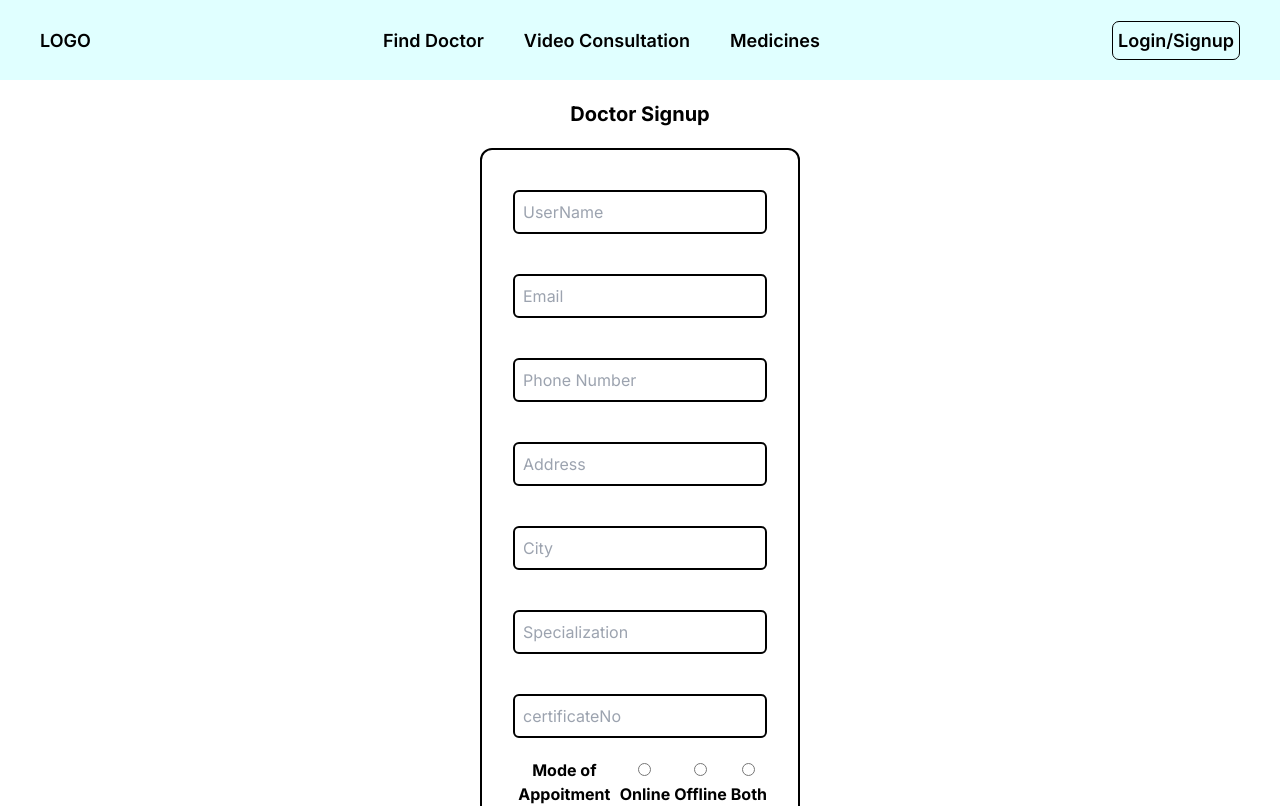
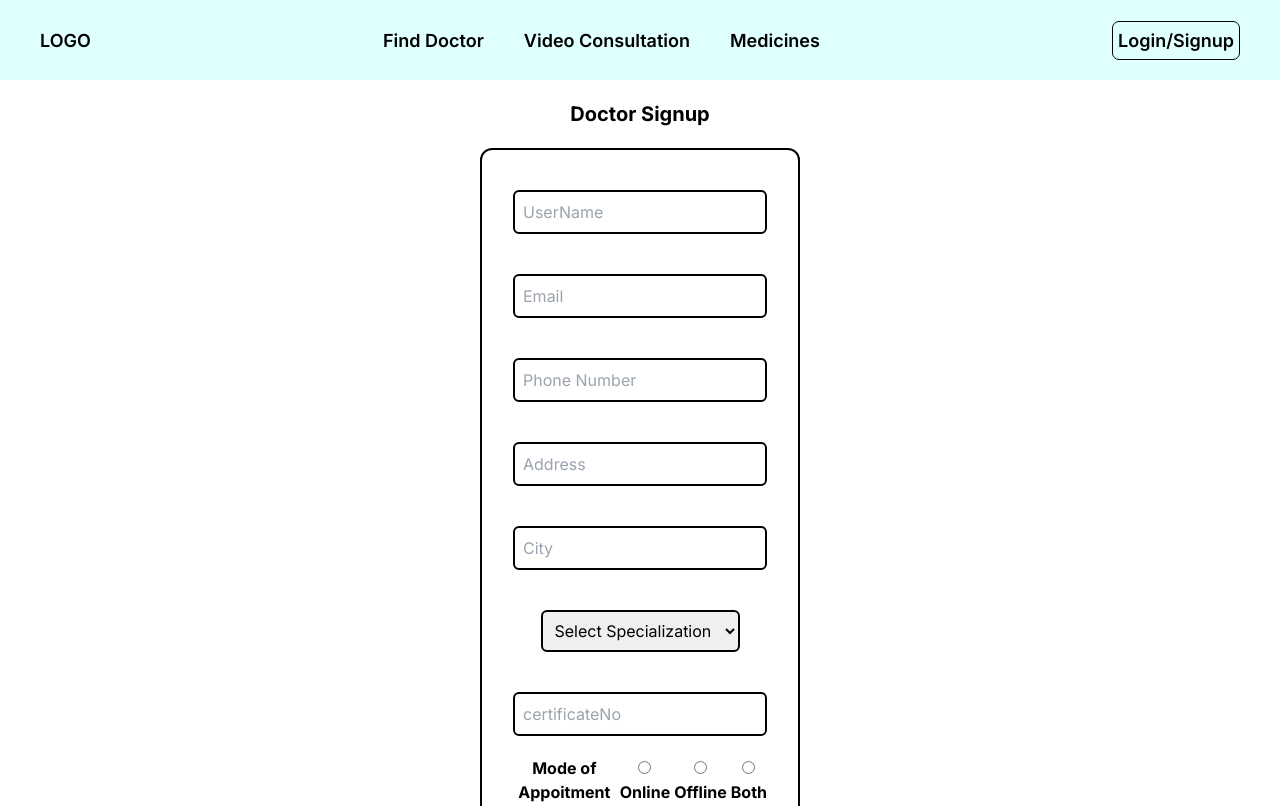
Before and after one commit to Jigyansh2468/MediConnect, a Next.js app: page /SignupD in a window 1280 px wide. Shown: the top 806 px of the page. Built offline with nearby package versions, Linux system fonts and the light colour scheme.

Commit message:
specialization drop down done in doctor singup

```diff
--- a/app/SignupD/page.js
+++ b/app/SignupD/page.js
@@ -105,7 +105,7 @@ const SignupD = () => {
   };
   const handleSubmit = (e) => {
     e.preventDefault();
-    console.log(input);
+    // console.log(input);
     if (input.password !== input.cnfrmpass) {
       alert("Password and Confirm Password do not match.");
     } else {
@@ -214,15 +214,39 @@ const SignupD = () => {
                 className="my-5 p-2 rounded-md border-2 border-black"
                 required
               />
-              <input
-                type="text"
-                placeholder="Specialization"
+              <select
                 name="specialization"
                 value={input.specialization}
                 onChange={onInputChange}
                 className="my-5 p-2 rounded-md border-2 border-black"
                 required
-              />
+              >
+                <option value="">Select Specialization</option>
+                <option value="Internal medicine">Internal medicine</option>
+                <option value="General surgery">General surgery</option>
+                <option value="Family medicine">Family medicine</option>
+                <option value="Otorhinolaryngology">Otorhinolaryngology</option>
+                <option value="Pediatrics">Pediatrics</option>
+                <option value="Dermatology">Dermatology</option>
+                <option value="Surgeon">Surgeon</option>
+                <option value="Emergency medicine">Emergency medicine</option>
+                <option value="Ophthalmology">Ophthalmology</option>
+                <option value="Radiology">Radiology</option>
+                <option value="Psychiatrist">Psychiatrist</option>
+                <option value="Neurologist">Neurologist</option>
+                <option value="Pediatrician">Pediatrician</option>
+                <option value="Geriatrics">Geriatrics</option>
+                <option value="Radiologist">Radiologist</option>
+                <option value="Dermatologist">Dermatologist</option>
+                <option value="Cardiologist">Cardiologist</option>
+                <option value="Oncologist">Oncologist</option>
+                <option value="Ophthalmologist">Ophthalmologist</option>
+                <option value="Gastroenterologist">Gastroenterologist</option>
+                <option value="Podiatrists">Podiatrists</option>
+                <option value="Endocrinologist">Endocrinologist</option>
+                <option value="Pulmonologist">Pulmonologist</option>
+                <option value="Dentist">Dentist</option>
+              </select>
               <input
                 type="number"
                 placeholder="certificateNo"
--- a/app/SignupP/page.js
+++ b/app/SignupP/page.js
@@ -98,6 +98,7 @@ const SignupP = () => {
 
   const handleSubmit = (e) => {
     e.preventDefault();
+    // console.log(input);
     if (input.password !== input.cnfrmpass) {
       alert("Password and Confirm Password do not match.");
     } else {
```
